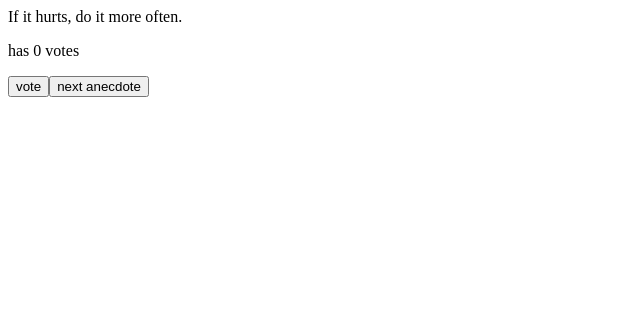
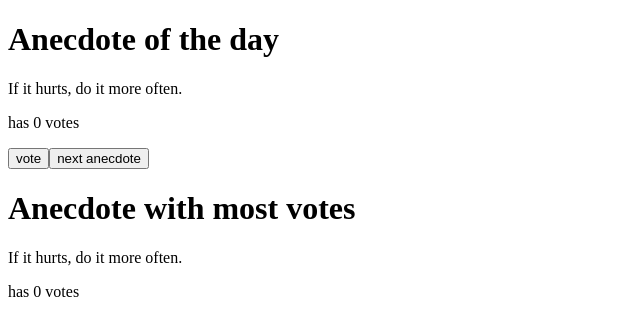
Before and after one commit to OMussa/fullstackopen, a React (Create React App) app in the folder part1/: page / in a window 1280 px wide. Shown: the top 336 px of the page, without its empty margins (0-640 px from the left). Built offline with nearby package versions, Linux system fonts and the light colour scheme.

Commit message:
exercise 1.14

```diff
--- a/part1/src/App.js
+++ b/part1/src/App.js
@@ -16,25 +16,37 @@ const App = () => {
     'The only way to go fast, is to go well.'
   ]
   const [selected, setSelected] = useState(0)
-  const [votes, setVotes] = useState(new Array(anecdotes.length).fill(0))
+  /*state variable called votes that is initially an array of zeroes with the same length as the anecdotes array.
+  We can than use the votes variable to keep track of the number of votes for each anecdote,
+   and we can use the setVotes function to update the votes variable when a user clicks the "vote" button. */
+  const [votes,setVotes] = useState(new Array(anecdotes.length).fill(0))
 
 const handleAnec = () =>{
   setSelected(Math.floor(Math.random() * anecdotes.length)) }
 
 
+const handleVote = () =>{
+  const newVote = [...votes]
+  newVote[selected] +=1
+  setVotes(newVote)
+  console.log(newVote)
+}
 
-  const handleVote = () =>{
-    const newVotes = [...votes]
-    newVotes[selected] +=1
-    setVotes(newVotes)
-  }
+
+
+//votes.indexOf(Math.max(...votes)): This finds the index of the maximum value in the votes array.
+  const max = votes.indexOf(Math.max(...votes))
 
   return (
     <div>
+      <h1>Anecdote of the day</h1>
       {anecdotes[selected]}
       <p>has {votes[selected]} votes</p>
       <Button handleClick = {handleVote}  text = 'vote' />
       <Button handleClick = {handleAnec}  text = 'next anecdote' />
+      <h1>Anecdote with most votes</h1>
+      {anecdotes[max]}
+      <p>has {votes[max]} votes</p>
     </div>
   )
 }
```
